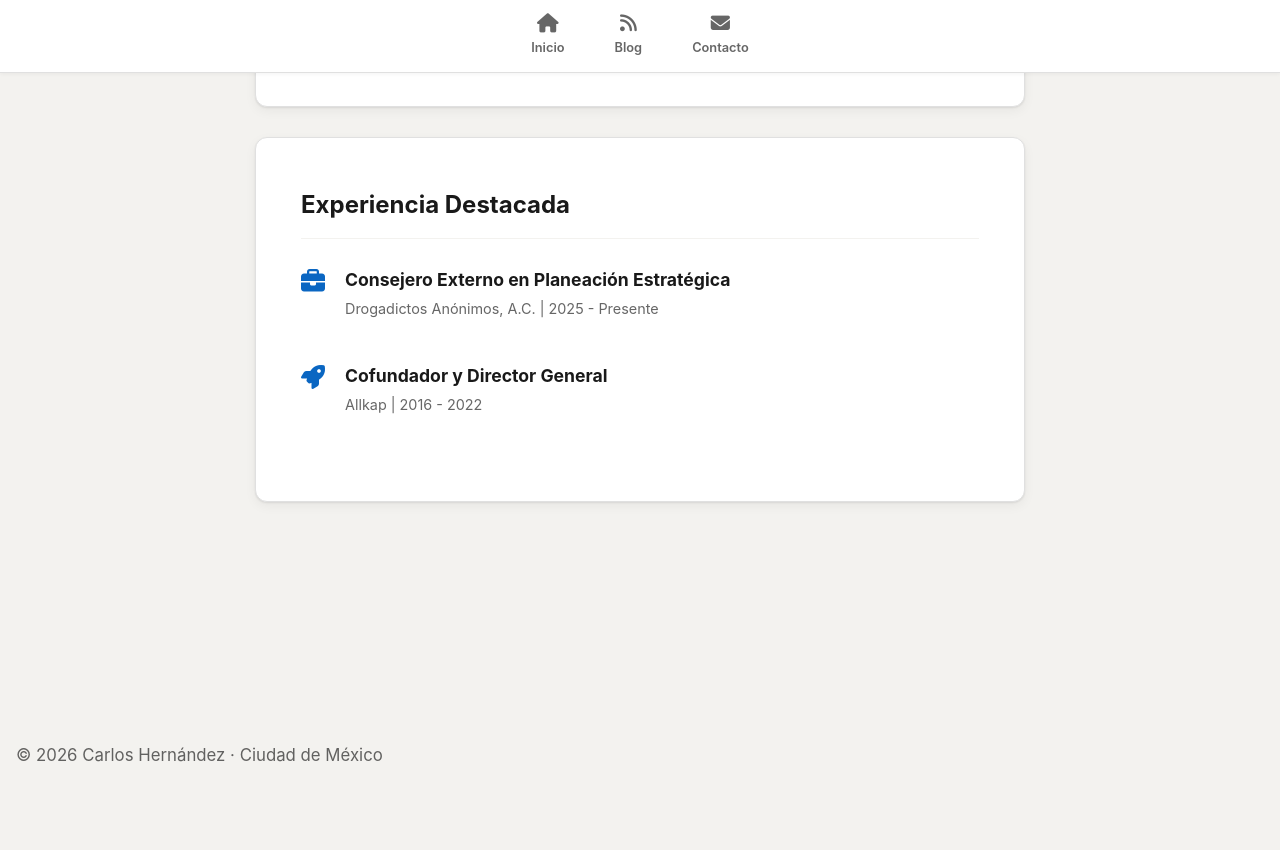
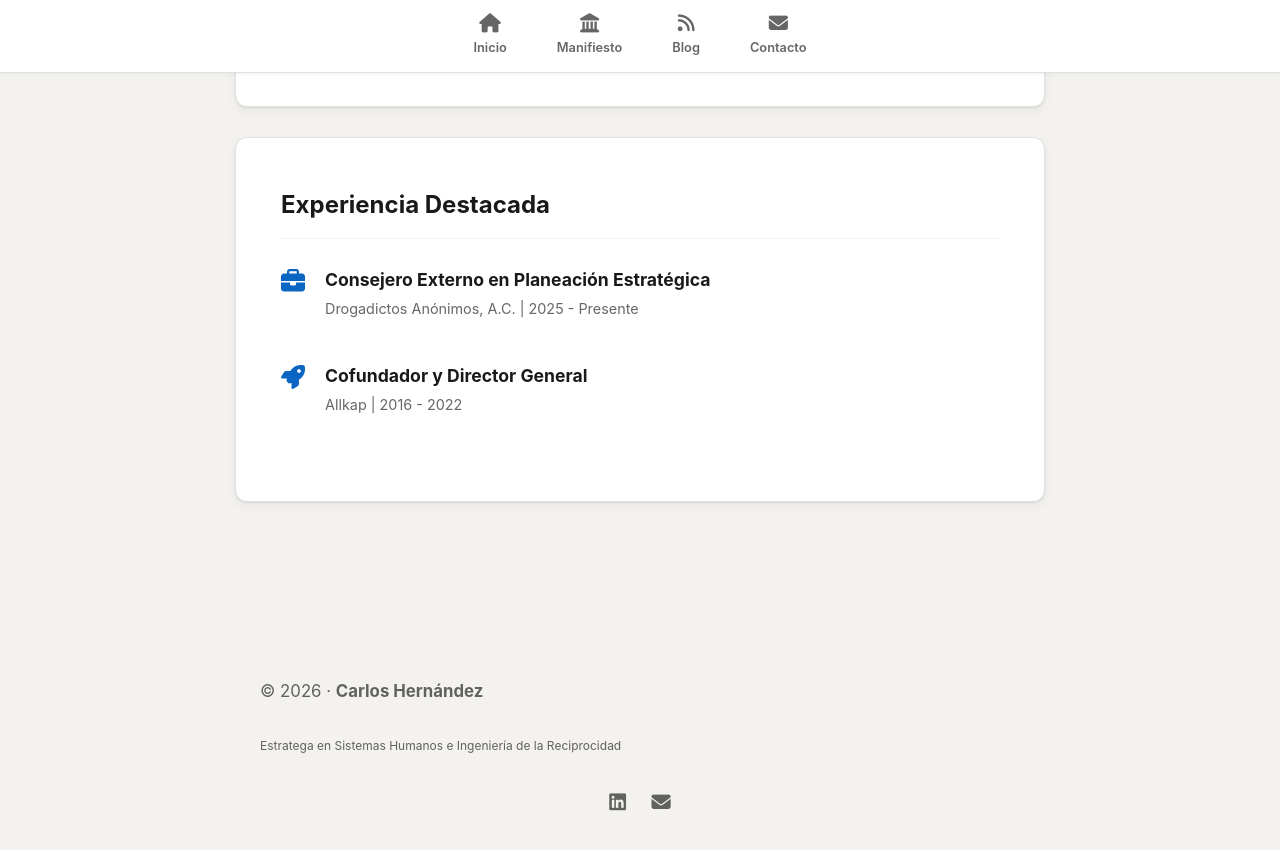
Before and after one commit to cafrhein/Blog, a Jekyll site: the page built from index.html, in a window 1280 px wide and 900 px high, scrolled down 530 px. Shown: the top 850 px of the window. Built offline with Jekyll 4.4.1, drawn with Linux system fonts in a browser that asks for light colours.

Commit message:
Update default.html

```diff
--- a/_layouts/default.html
+++ b/_layouts/default.html
@@ -8,21 +8,43 @@
     <link rel="stylesheet" href="https://cdnjs.cloudflare.com/ajax/libs/font-awesome/6.4.0/css/all.min.css">
 
     <link rel="stylesheet" href="{{ '/style.css' | relative_url }}">
+
+    <link rel="icon" type="image/x-icon" href="{{ '/favicon.ico' | relative_url }}">
 </head>
 <body>
 
     <nav>
-        <a href="{{ '/' | relative_url }}"><i class="fas fa-home"></i>Inicio</a>
-        <a href="{{ '/blog.html' | relative_url }}"><i class="fas fa-rss"></i>Blog</a>
-        <a href="{{ '/contacto.html' | relative_url }}"><i class="fas fa-envelope"></i>Contacto</a>
+        <a href="{{ '/' | relative_url }}">
+            <i class="fas fa-home"></i>
+            <span>Inicio</span>
+        </a>
+        <a href="{{ '/2026/03/19/manifiesto-reciprocidad-cuidado.html' | relative_url }}">
+            <i class="fas fa-landmark"></i>
+            <span>Manifiesto</span>
+        </a>
+        <a href="{{ '/blog.html' | relative_url }}">
+            <i class="fas fa-rss"></i>
+            <span>Blog</span>
+        </a>
+        <a href="{{ '/contacto.html' | relative_url }}">
+            <i class="fas fa-envelope"></i>
+            <span>Contacto</span>
+        </a>
     </nav>
 
-    <main>
-        {{ content }}
-    </main>
+    {{ content }}
 
     <footer>
-        <p>© {{ "now" | date: "%Y" }} {{ site.title }} · Ciudad de México</p>
+        <div style="max-width: 800px; margin: 0 auto; padding: 0 20px;">
+            <p>© {{ "now" | date: "%Y" }} · <strong>Carlos Hernández</strong></p>
+            <p style="font-size: 0.75rem; margin-top: 8px; color: var(--li-text-low);">
+                Estratega en Sistemas Humanos e Ingeniería de la Reciprocidad
+            </p>
+            <div style="margin-top: 15px; font-size: 1.2rem;">
+                <a href="https://www.linkedin.com/in/hernandezinurreta" target="_blank" style="color: var(--li-text-low); margin: 0 10px;"><i class="fab fa-linkedin"></i></a>
+                <a href="mailto:cafrhein@outlook.com" style="color: var(--li-text-low); margin: 0 10px;"><i class="fas fa-envelope"></i></a>
+            </div>
+        </div>
     </footer>
 
 </body>
```
